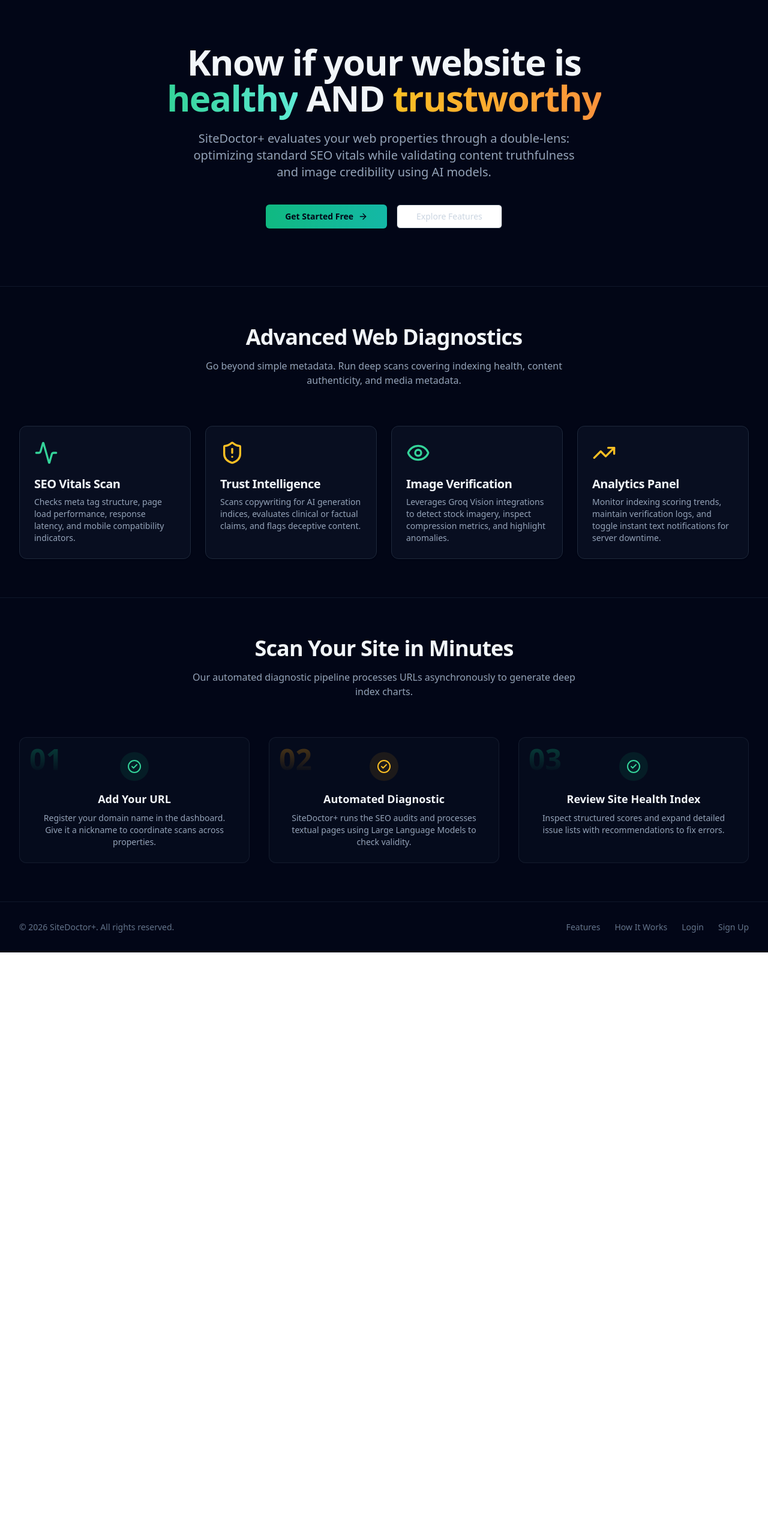
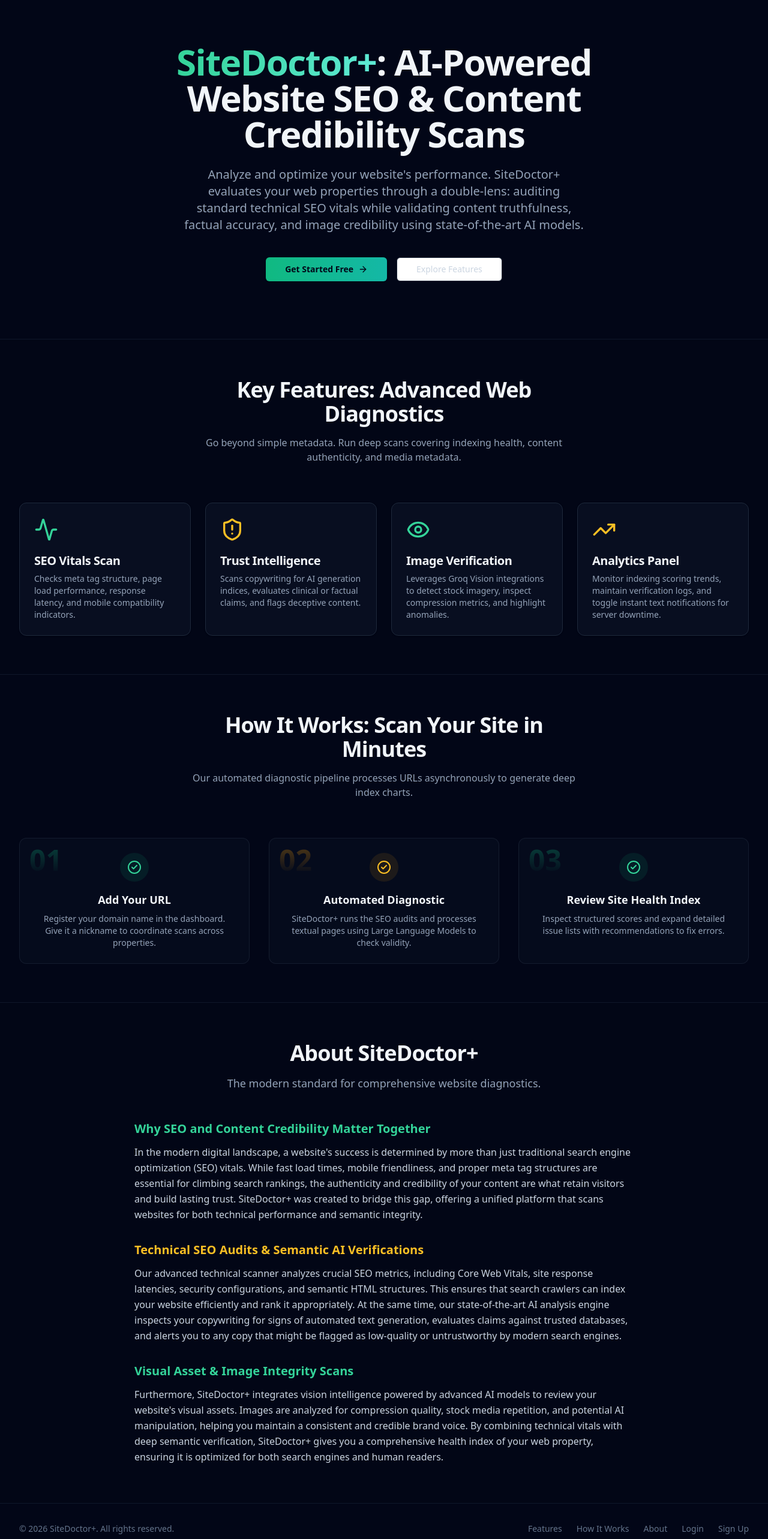
Before and after one commit to swara2708/SiteDoctor-, a React (Vite) app: page / in a window 1280 px wide. Shown: the part 120-2686 px from the top of the page at 60% size. Before the commit the page ends 1708 px from the top, so only its background shows below. Built offline with nearby package versions, Linux system fonts and the light colour scheme; no server answers.

Commit message:
SEO optimization: Update meta tags, fix heading structure, and add descriptive About section

```diff
--- a/index.html
+++ b/index.html
@@ -4,10 +4,92 @@
     <meta charset="UTF-8" />
     <link rel="icon" type="image/svg+xml" href="/favicon.svg" />
     <meta name="viewport" content="width=device-width, initial-scale=1.0" />
-    <title>itrproject</title>
+    <title>SiteDoctor+ | AI-Powered Website SEO and Content Credibility Scans</title>
+    <meta name="description" content="Scan your website with SiteDoctor+ to optimize standard SEO vitals, verify content truthfulness, and detect stock or AI-generated images using advanced AI." />
   </head>
   <body>
-    <div id="root"></div>
+    <div id="root">
+      <!-- Static SEO Fallback Content -->
+      <header>
+        <div>
+          <span>SiteDoctor+</span>
+          <nav>
+            <a href="#features">Features</a>
+            <a href="#how-it-works">How It Works</a>
+            <a href="#about">About</a>
+          </nav>
+        </div>
+      </header>
+
+      <main>
+        <section>
+          <h1>SiteDoctor+: AI-Powered Website SEO &amp; Content Credibility Scans</h1>
+          <p>
+            Analyze and optimize your website's performance. SiteDoctor+ evaluates your web properties through a double-lens: auditing standard technical SEO vitals while validating content truthfulness, factual accuracy, and image credibility using state-of-the-art AI models.
+          </p>
+        </section>
+
+        <section id="features">
+          <h2>Key Features: Advanced Web Diagnostics</h2>
+          <div>
+            <h3>SEO Vitals Scan</h3>
+            <p>Checks meta tag structure, page load performance, response latency, and mobile compatibility indicators.</p>
+          </div>
+          <div>
+            <h3>Trust Intelligence</h3>
+            <p>Scans copywriting for AI generation indices, evaluates clinical or factual claims, and flags deceptive content.</p>
+          </div>
+          <div>
+            <h3>Image Verification</h3>
+            <p>Leverages Groq Vision integrations to detect stock imagery, inspect compression metrics, and highlight anomalies.</p>
+          </div>
+          <div>
+            <h3>Analytics Panel</h3>
+            <p>Monitor indexing scoring trends, maintain verification logs, and toggle instant text notifications for server downtime.</p>
+          </div>
+        </section>
+
+        <section id="how-it-works">
+          <h2>How It Works: Scan Your Site in Minutes</h2>
+          <div>
+            <h3>1. Add Your URL</h3>
+            <p>Register your domain name in the dashboard. Give it a nickname to coordinate scans across properties.</p>
+          </div>
+          <div>
+            <h3>2. Automated Diagnostic</h3>
+            <p>SiteDoctor+ runs the SEO audits and processes textual pages using Large Language Models to check validity.</p>
+          </div>
+          <div>
+            <h3>3. Review Site Health Index</h3>
+            <p>Inspect structured scores and expand detailed issue lists with recommendations to fix errors.</p>
+          </div>
+        </section>
+
+        <section id="about">
+          <h2>About SiteDoctor+</h2>
+          <p>The modern standard for comprehensive website diagnostics.</p>
+
+          <h3>Why SEO and Content Credibility Matter Together</h3>
+          <p>
+            In the modern digital landscape, a website's success is determined by more than just traditional search engine optimization (SEO) vitals. While fast load times, mobile friendliness, and proper meta tag structures are essential for climbing search rankings, the authenticity and credibility of your content are what retain visitors and build lasting trust. SiteDoctor+ was created to bridge this gap, offering a unified platform that scans websites for both technical performance and semantic integrity.
+          </p>
+
+          <h3>Technical SEO Audits &amp; Semantic AI Verifications</h3>
+          <p>
+            Our advanced technical scanner analyzes crucial SEO metrics, including Core Web Vitals, site response latencies, security configurations, and semantic HTML structures. This ensures that search crawlers can index your website efficiently and rank it appropriately. At the same time, our state-of-the-art AI analysis engine inspects your copywriting for signs of automated text generation, evaluates claims against trusted databases, and alerts you to any copy that might be flagged as low-quality or untrustworthy by modern search engines.
+          </p>
+
+          <h3>Visual Asset &amp; Image Integrity Scans</h3>
+          <p>
+            Furthermore, SiteDoctor+ integrates vision intelligence powered by advanced AI models to review your website's visual assets. Images are analyzed for compression quality, stock media repetition, and potential AI manipulation, helping you maintain a consistent and credible brand voice. By combining technical vitals with deep semantic verification, SiteDoctor+ gives you a comprehensive health index of your web property, ensuring it is optimized for both search engines and human readers.
+          </p>
+        </section>
+      </main>
+
+      <footer>
+        <p>&copy; 2026 SiteDoctor+. All rights reserved.</p>
+      </footer>
+    </div>
     <script type="module" src="/src/main.tsx"></script>
   </body>
 </html>
--- a/src/pages/LandingPage.tsx
+++ b/src/pages/LandingPage.tsx
@@ -20,6 +20,7 @@
           <nav className="hidden md:flex items-center gap-6 text-sm font-medium text-slate-400">
             <a href="#features" className="hover:text-emerald-400 transition-colors">Features</a>
             <a href="#how-it-works" className="hover:text-emerald-400 transition-colors">How It Works</a>
+            <a href="#about" className="hover:text-emerald-400 transition-colors">About</a>
           </nav>
 
           <div className="flex items-center gap-3">
@@ -41,18 +42,14 @@
 
         <div className="container mx-auto px-4 sm:px-6 lg:px-8 text-center max-w-4xl">
           <h1 className="text-4xl font-extrabold tracking-tight sm:text-5xl lg:text-6xl text-slate-100">
-            Know if your website is{' '}
             <span className="text-transparent bg-clip-text bg-gradient-to-r from-emerald-400 to-teal-300">
-              healthy
-            </span>{' '}
-            AND{' '}
-            <span className="text-transparent bg-clip-text bg-gradient-to-r from-amber-400 to-orange-400">
-              trustworthy
+              SiteDoctor+
             </span>
+            : AI-Powered Website SEO &amp; Content Credibility Scans
           </h1>
 
           <p className="mt-6 text-lg sm:text-xl text-slate-400 max-w-2xl mx-auto leading-relaxed">
-            SiteDoctor+ evaluates your web properties through a double-lens: optimizing standard SEO vitals while validating content truthfulness and image credibility using AI models.
+            Analyze and optimize your website's performance. SiteDoctor+ evaluates your web properties through a double-lens: auditing standard technical SEO vitals while validating content truthfulness, factual accuracy, and image credibility using state-of-the-art AI models.
           </p>
 
           <div className="mt-10 flex flex-col sm:flex-row items-center justify-center gap-4">
@@ -73,7 +70,7 @@
         <div className="container mx-auto px-4 sm:px-6 lg:px-8">
           <div className="text-center max-w-2xl mx-auto mb-16">
             <h2 className="text-3xl font-bold tracking-tight text-slate-100 sm:text-4xl">
-              Advanced Web Diagnostics
+              Key Features: Advanced Web Diagnostics
             </h2>
             <p className="mt-4 text-slate-400">
               Go beyond simple metadata. Run deep scans covering indexing health, content authenticity, and media metadata.
@@ -86,7 +83,9 @@
             <Card className="bg-slate-900/50 border-slate-800 text-slate-100 hover:border-emerald-500/50 transition-all duration-300">
               <CardHeader>
                 <Activity className="h-10 w-10 text-emerald-400 mb-3" />
-                <CardTitle className="text-xl font-bold">SEO Vitals Scan</CardTitle>
+                <CardTitle className="text-xl font-bold">
+                  <h3 className="text-xl font-bold">SEO Vitals Scan</h3>
+                </CardTitle>
                 <CardDescription className="text-slate-400 text-sm mt-1">
                   Checks meta tag structure, page load performance, response latency, and mobile compatibility indicators.
                 </CardDescription>
@@ -97,7 +96,9 @@
             <Card className="bg-slate-900/50 border-slate-800 text-slate-100 hover:border-amber-500/50 transition-all duration-300">
               <CardHeader>
                 <ShieldAlert className="h-10 w-10 text-amber-400 mb-3" />
-                <CardTitle className="text-xl font-bold">Trust Intelligence</CardTitle>
+                <CardTitle className="text-xl font-bold">
+                  <h3 className="text-xl font-bold">Trust Intelligence</h3>
+                </CardTitle>
                 <CardDescription className="text-slate-400 text-sm mt-1">
                   Scans copywriting for AI generation indices, evaluates clinical or factual claims, and flags deceptive content.
                 </CardDescription>
@@ -108,7 +109,9 @@
             <Card className="bg-slate-900/50 border-slate-800 text-slate-100 hover:border-emerald-500/50 transition-all duration-300">
               <CardHeader>
                 <Eye className="h-10 w-10 text-emerald-400 mb-3" />
-                <CardTitle className="text-xl font-bold">Image Verification</CardTitle>
+                <CardTitle className="text-xl font-bold">
+                  <h3 className="text-xl font-bold">Image Verification</h3>
+                </CardTitle>
                 <CardDescription className="text-slate-400 text-sm mt-1">
                   Leverages Groq Vision integrations to detect stock imagery, inspect compression metrics, and highlight anomalies.
                 </CardDescription>
@@ -119,7 +122,9 @@
             <Card className="bg-slate-900/50 border-slate-800 text-slate-100 hover:border-amber-500/50 transition-all duration-300">
               <CardHeader>
                 <TrendingUp className="h-10 w-10 text-amber-400 mb-3" />
-                <CardTitle className="text-xl font-bold">Analytics Panel</CardTitle>
+                <CardTitle className="text-xl font-bold">
+                  <h3 className="text-xl font-bold">Analytics Panel</h3>
+                </CardTitle>
                 <CardDescription className="text-slate-400 text-sm mt-1">
                   Monitor indexing scoring trends, maintain verification logs, and toggle instant text notifications for server downtime.
                 </CardDescription>
@@ -135,7 +140,7 @@
         <div className="container mx-auto px-4 sm:px-6 lg:px-8">
           <div className="text-center max-w-2xl mx-auto mb-16">
             <h2 className="text-3xl font-bold tracking-tight text-slate-100 sm:text-4xl">
-              Scan Your Site in Minutes
+              How It Works: Scan Your Site in Minutes
             </h2>
             <p className="mt-4 text-slate-400">
               Our automated diagnostic pipeline processes URLs asynchronously to generate deep index charts.
@@ -190,7 +195,50 @@
         </div>
       </section>
 
-      {/* 5. FOOTER */}
+      {/* 5. ABOUT SECTION */}
+      <section id="about" className="py-16 border-t border-slate-900 bg-slate-950/50">
+        <div className="container mx-auto px-4 sm:px-6 lg:px-8 max-w-4xl">
+          <div className="text-center mb-12">
+            <h2 className="text-3xl font-bold tracking-tight text-slate-100 sm:text-4xl">
+              About SiteDoctor+
+            </h2>
+            <p className="mt-4 text-slate-400 text-lg">
+              The modern standard for comprehensive website diagnostics.
+            </p>
+          </div>
+
+          <div className="space-y-8 text-slate-300 leading-relaxed">
+            <div>
+              <h3 className="text-xl font-semibold text-emerald-400 mb-3">
+                Why SEO and Content Credibility Matter Together
+              </h3>
+              <p>
+                In the modern digital landscape, a website's success is determined by more than just traditional search engine optimization (SEO) vitals. While fast load times, mobile friendliness, and proper meta tag structures are essential for climbing search rankings, the authenticity and credibility of your content are what retain visitors and build lasting trust. SiteDoctor+ was created to bridge this gap, offering a unified platform that scans websites for both technical performance and semantic integrity.
+              </p>
+            </div>
+
+            <div>
+              <h3 className="text-xl font-semibold text-amber-400 mb-3">
+                Technical SEO Audits &amp; Semantic AI Verifications
+              </h3>
+              <p>
+                Our advanced technical scanner analyzes crucial SEO metrics, including Core Web Vitals, site response latencies, security configurations, and semantic HTML structures. This ensures that search crawlers can index your website efficiently and rank it appropriately. At the same time, our state-of-the-art AI analysis engine inspects your copywriting for signs of automated text generation, evaluates claims against trusted databases, and alerts you to any copy that might be flagged as low-quality or untrustworthy by modern search engines.
+              </p>
+            </div>
+
+            <div>
+              <h3 className="text-xl font-semibold text-emerald-400 mb-3">
+                Visual Asset &amp; Image Integrity Scans
+              </h3>
+              <p>
+                Furthermore, SiteDoctor+ integrates vision intelligence powered by advanced AI models to review your website's visual assets. Images are analyzed for compression quality, stock media repetition, and potential AI manipulation, helping you maintain a consistent and credible brand voice. By combining technical vitals with deep semantic verification, SiteDoctor+ gives you a comprehensive health index of your web property, ensuring it is optimized for both search engines and human readers.
+              </p>
+            </div>
+          </div>
+        </div>
+      </section>
+
+      {/* 6. FOOTER */}
       <footer className="border-t border-slate-900 bg-slate-950 py-8 text-slate-500 text-sm">
         <div className="container mx-auto px-4 sm:px-6 lg:px-8 flex flex-col md:flex-row items-center justify-between gap-4">
           <div>
@@ -199,6 +247,7 @@
           <div className="flex gap-6">
             <a href="#features" className="hover:text-slate-300 transition-colors">Features</a>
             <a href="#how-it-works" className="hover:text-slate-300 transition-colors">How It Works</a>
+            <a href="#about" className="hover:text-slate-300 transition-colors">About</a>
             <Link to="/login" className="hover:text-slate-300 transition-colors">Login</Link>
             <Link to="/signup" className="hover:text-slate-300 transition-colors">Sign Up</Link>
           </div>
```
